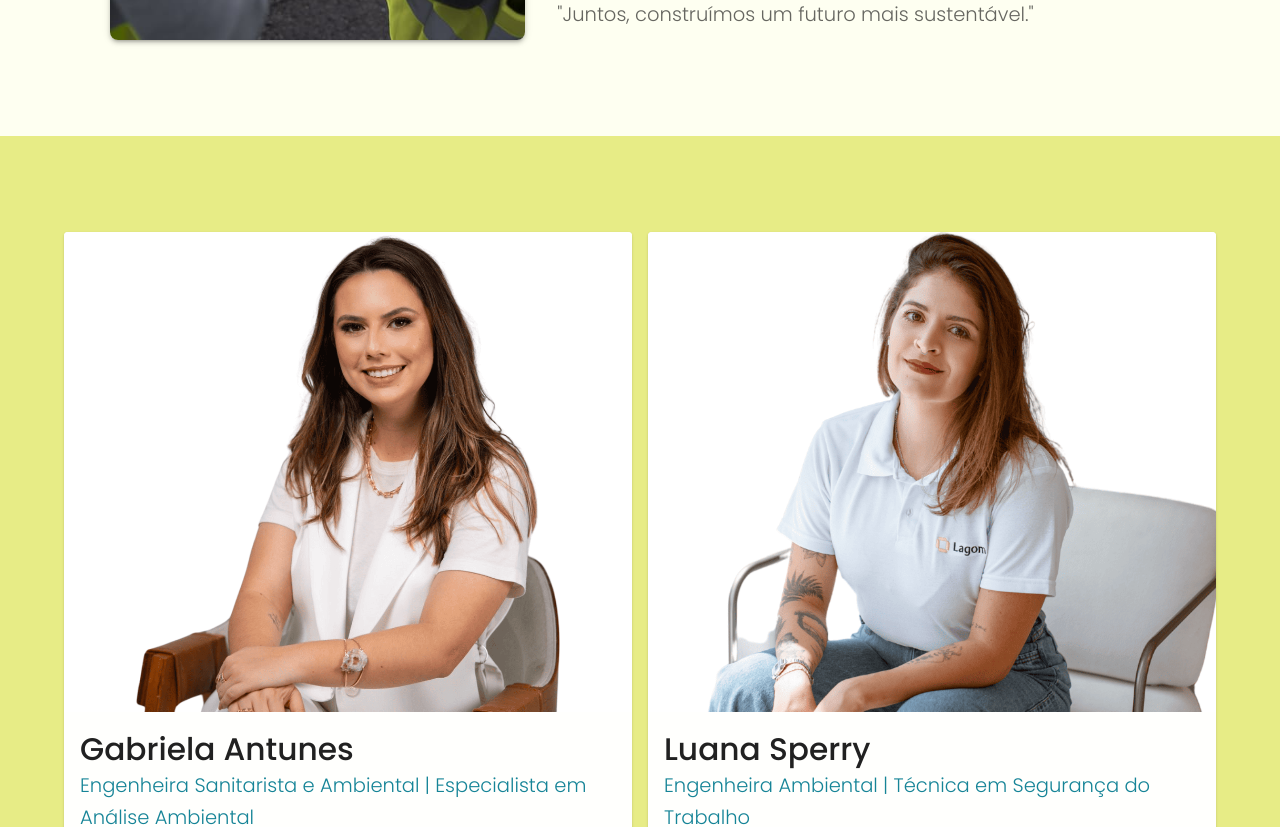
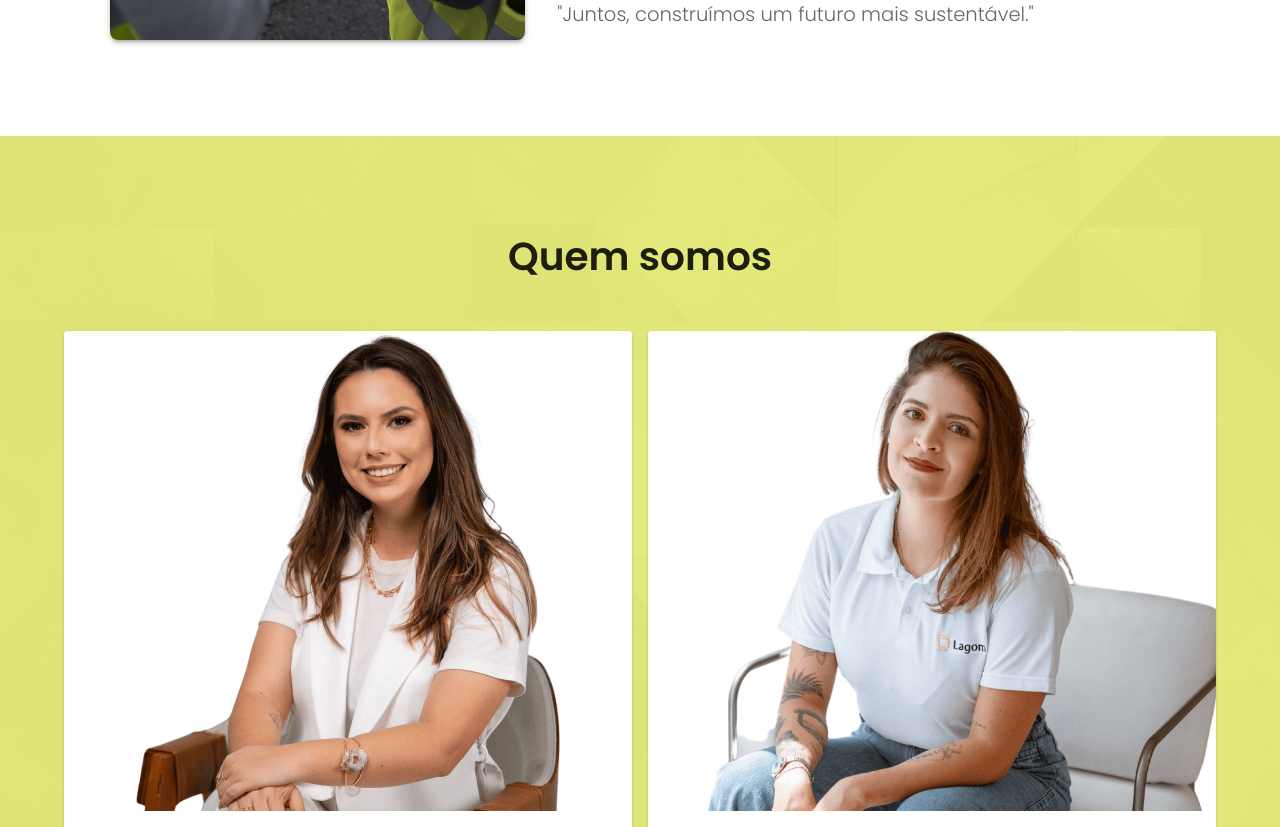
Before and after one commit to uvrest/websites-lagom, a React (Vite) app: page /sobre in a window 1280 px wide. Shown: the part 1180-2007 px from the top of the page. Built offline with nearby package versions, Linux system fonts and the light colour scheme.

Commit message:
page section component refactored

```diff
--- a/src/pages/AboutPage.jsx
+++ b/src/pages/AboutPage.jsx
@@ -1,16 +1,16 @@
-import { Grid, Typography } from "@mui/material";
 import AboutSection from "./sections/AboutSection";
 import TeamSection from "./sections/TeamSection";
 import PageSection from "./sections/_PageSection";
+import teamBackground from "../assets/images/abstract/bg-abstract1.png";
 
 const AboutPage = () => {
     return (
         <>
-            <PageSection background="default">
+            <PageSection bgColor="paper">
                 <AboutSection />
             </PageSection>
 
-            <PageSection background="primaryLight">
+            <PageSection header={{ title: "Quem somos", align: "center" }} overlayColor="primary" overlayOpacity={0.85} bgImage={teamBackground}>
                 <TeamSection />
             </PageSection>
         </>
--- a/src/pages/sections/TeamSection.jsx
+++ b/src/pages/sections/TeamSection.jsx
@@ -1,4 +1,3 @@
-import { Grid } from "@mui/material";
 import TeamList from "../../components/_content-lists/TeamList";
 
 const TeamSection = () => {
--- a/src/pages/sections/_PageSection.jsx
+++ b/src/pages/sections/_PageSection.jsx
@@ -1,29 +1,143 @@
-import { Box, Container } from "@mui/material";
+// components/PageSection.jsx
+import { Box, Container, Typography } from "@mui/material";
 import { useMemo } from "react";
-import { useResolveThemeColor } from "../../utils/colorUtils";
+import { useTheme } from "@mui/material/styles";
+import { resolveThemeColor, isValidRGBA, isValidHexColor } from "../../utils/colorUtils";
 
+/**
+ * Props principais:
+ * - bgColor: "paper" | "primary" | "#fff" | "rgba(...)" (default: "paper")
+ * - bgImage: "/textures/noise.png" | "https://..." (opcional)
+ * - overlayColor: "#000" | "rgba(...)" | "primaryDark" (opcional, usado sobre a imagem)
+ * - overlayOpacity: 0..1 (se overlayColor vier em hex ou token do tema)
+ * - bgBlend: CSS blend-mode (ex: "multiply", "overlay") quando image+overlay coexistem
+ * - py: { xs: 8, md: 12 } (padding vertical, default igual ao seu)
+ * - container: bool (default true)
+ * - maxWidth: "lg" (default)
+ * - header: { title, subtitle, helper, align: "left"|"center"|"right" } (opcional)
+ * - sx: objeto (pode sobrescrever tudo)
+ */
 const PageSection = ({
-    background = "paper",
+    bgColor = "paper",
+    bgImage,
+    overlayColor,
+    overlayOpacity,
+    bgBlend = "normal",
+    bgRepeat = "repeat",
+    bgSize = "auto",
+    bgPosition = "center",
+    py = { xs: 8, md: 12 },
     container = true,
     maxWidth = "lg",
-    paddingY = { xs: 8, md: 12 },
+    header, // { title, subtitle, helper, align }
     sx = {},
     id,
     children,
     ...rest
 }) => {
+    const theme = useTheme();
 
-    const resolve = useResolveThemeColor();
-    const bg = useMemo(() => resolve(background), [background, resolve]);
+    // Resolve background color
+    const backgroundColor = useMemo(
+        () => resolveThemeColor(bgColor, theme),
+        [bgColor, theme]
+    );
+
+    // Resolve overlay color (pode ser token do tema)
+    const resolvedOverlay = useMemo(() => {
+        if (!overlayColor) return null;
+
+        let c = overlayColor;
+        if (!isValidHexColor(c) && !isValidRGBA(c)) {
+            c = resolveThemeColor(c, theme);
+        }
+
+        // aplica opacity se for hex e a prop foi informada
+        if (isValidHexColor(c) && typeof overlayOpacity === "number") {
+            const h = c.replace("#", "");
+            const short = h.length === 3;
+            const r = parseInt(short ? h[0] + h[0] : h.slice(0, 2), 16);
+            const g = parseInt(short ? h[1] + h[1] : h.slice(2, 4), 16);
+            const b = parseInt(short ? h[2] + h[2] : h.slice(4, 6), 16);
+            return `rgba(${r}, ${g}, ${b}, ${Math.max(0, Math.min(1, overlayOpacity))})`;
+        }
+
+        return c;
+    }, [overlayColor, overlayOpacity, theme]);
+
+    // Header alignment
+    const headerAlign = header?.align ?? "left";
+    const textAlign =
+        headerAlign === "center" ? "center" : headerAlign === "right" ? "right" : "left";
+
+    // ::before overlay styles (simples e legível)
+    const overlayStyles =
+        bgImage || resolvedOverlay
+            ? {
+                position: "relative",
+                "&::before": {
+                    content: '""',
+                    position: "absolute",
+                    inset: 0,
+                    pointerEvents: "none",
+                    zIndex: 0,
+                    // camadas: primeiro a cor (via linear-gradient), depois a imagem
+                    backgroundImage: [
+                        resolvedOverlay ? `linear-gradient(${resolvedOverlay}, ${resolvedOverlay})` : null,
+                        bgImage ? `url(${bgImage})` : null,
+                    ]
+                        .filter(Boolean)
+                        .join(", "),
+                    backgroundBlendMode:
+                        resolvedOverlay && bgImage ? bgBlend : "normal",
+                    backgroundRepeat: bgRepeat,
+                    backgroundSize: bgSize,
+                    backgroundPosition: bgPosition,
+                },
+                // garante que o conteúdo fique acima do overlay
+                "& > .PageSection-content": { position: "relative", zIndex: 1 },
+            }
+            : null;
+
+    const ContentWrapper = container ? Container : Box;
 
     return (
         <Box
             component="section"
             id={id}
-            sx={[{ py: paddingY, backgroundColor: bg }, sx]}
+            sx={{
+                py,
+                backgroundColor,
+                ...(overlayStyles || {}),
+                ...sx,
+            }}
             {...rest}
         >
-            {container ? <Container maxWidth={maxWidth}>{children}</Container> : children}
+            <ContentWrapper maxWidth={container ? maxWidth : undefined} className="PageSection-content">
+
+                {/* Header opcional */}
+                {header && (header.title || header.subtitle || header.helper) ? (
+                    <Box sx={{ textAlign, mb: { xs: 4, md: 6 } }}>
+                        {header.title && (
+                            <Typography variant="h3" component="h2" gutterBottom>
+                                {header.title}
+                            </Typography>
+                        )}
+                        {header.subtitle && (
+                            <Typography variant="h5" color="text.secondary" gutterBottom>
+                                {header.subtitle}
+                            </Typography>
+                        )}
+                        {header.helper && (
+                            <Typography variant="body1" color="text.secondary">
+                                {header.helper}
+                            </Typography>
+                        )}
+                    </Box>
+                ) : null}
+
+                {children}
+            </ContentWrapper>
         </Box>
     );
 };
--- a/src/utils/colorUtils/core.js
+++ b/src/utils/colorUtils/core.js
@@ -30,6 +30,7 @@ export const isValidRGBA = (colorString) => {
 
 // Versão pura: recebe o theme de fora
 export const resolveThemeColor = (background, theme) => {
+
     const colorMap = {
         white: theme?.palette?.common?.white,
         black: theme?.palette?.common?.black,
@@ -49,6 +50,7 @@ export const resolveThemeColor = (background, theme) => {
     if (typeof background === 'string') {
         if (Object.prototype.hasOwnProperty.call(colorMap, background) && colorMap[background]) {
             outputColor = colorMap[background];
+            console.log(background);
         } else if (isValidHexColor(background) || isValidRGBA(background)) {
             outputColor = background;
         }
--- a/src/utils/colorUtils/hook.js
+++ b/src/utils/colorUtils/hook.js
@@ -3,6 +3,7 @@ import { useTheme } from "@mui/material/styles";
 import { resolveThemeColor } from "./core";
 
 export const useResolveThemeColor = () => {
+
     const theme = useTheme();
 
     // (Opcional) se quisermos memoizar algo do theme pra muitas chamadas
```
Also changed, not shown: src/utils/overlayUtils.js (added, +101 -0 lines), src/assets/images/abstract/bg-abstract1.png (added).
